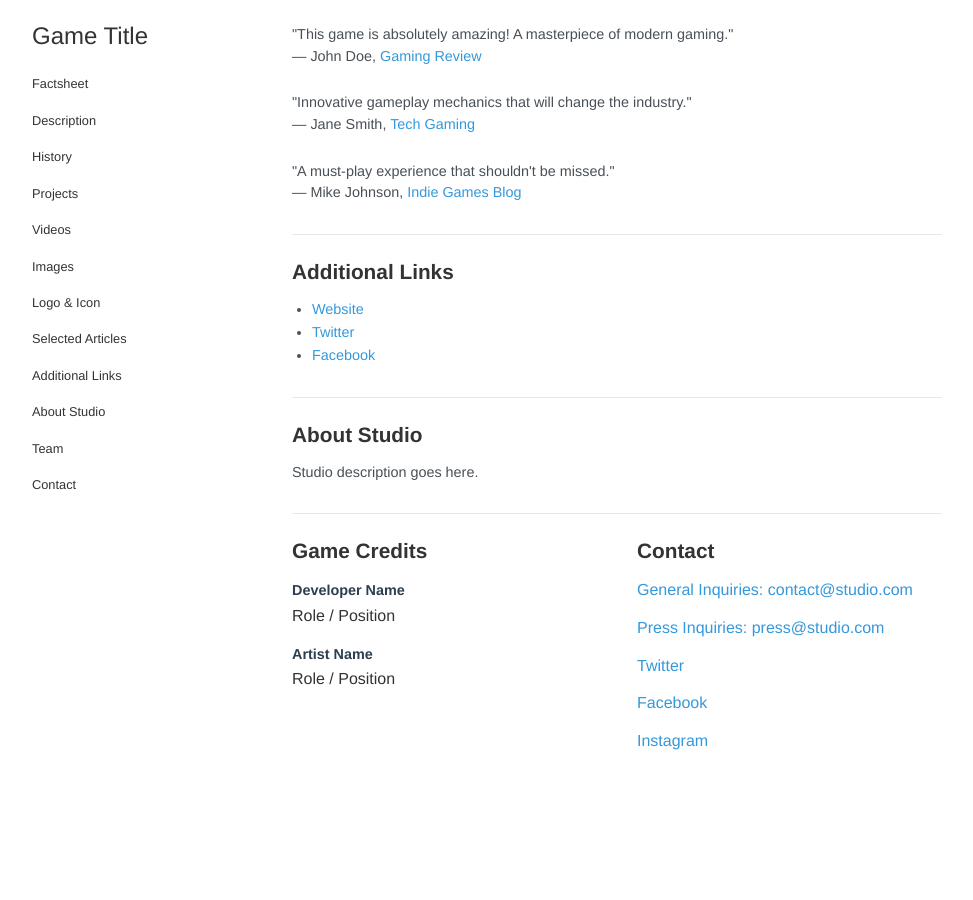
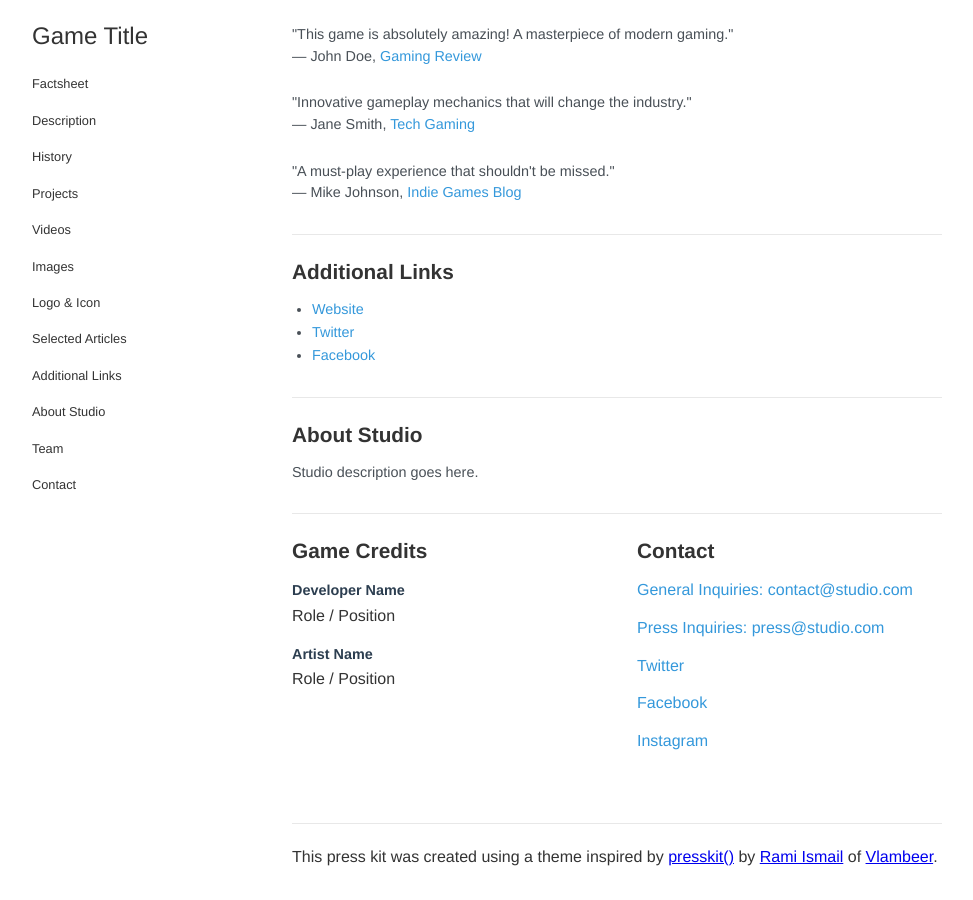
Before and after one commit to paixaoDev/jekyll_game_presskit_theme, a Jekyll site: the page built from index.html, in a window 1280 px wide and 900 px high, scrolled down 2946 px. Shown: the whole window, without its empty margins (148-1121 px from the left). Built offline with Jekyll 4.4.1, drawn with Linux system fonts in a browser that asks for light colours; before the commit the page ends 3799 px from its top, so only the background shows below that.

Commit message:
fotter message

```diff
--- a/index.html
+++ b/index.html
@@ -204,6 +204,10 @@ layout: default
                     </div>
                 </section>
             </div>
+
+            <hr/>
+
+            <p>This press kit was created using a theme inspired by <a href="https://dopresskit.com/" target="_blank" rel="noopener">presskit()</a> by <a href="https://twitter.com/tha_rami" target="_blank" rel="noopener">Rami Ismail</a> of <a href="https://vlambeer.com/" target="_blank" rel="noopener">Vlambeer</a>.</p>
         </div>
     </main>
 </div>
```
